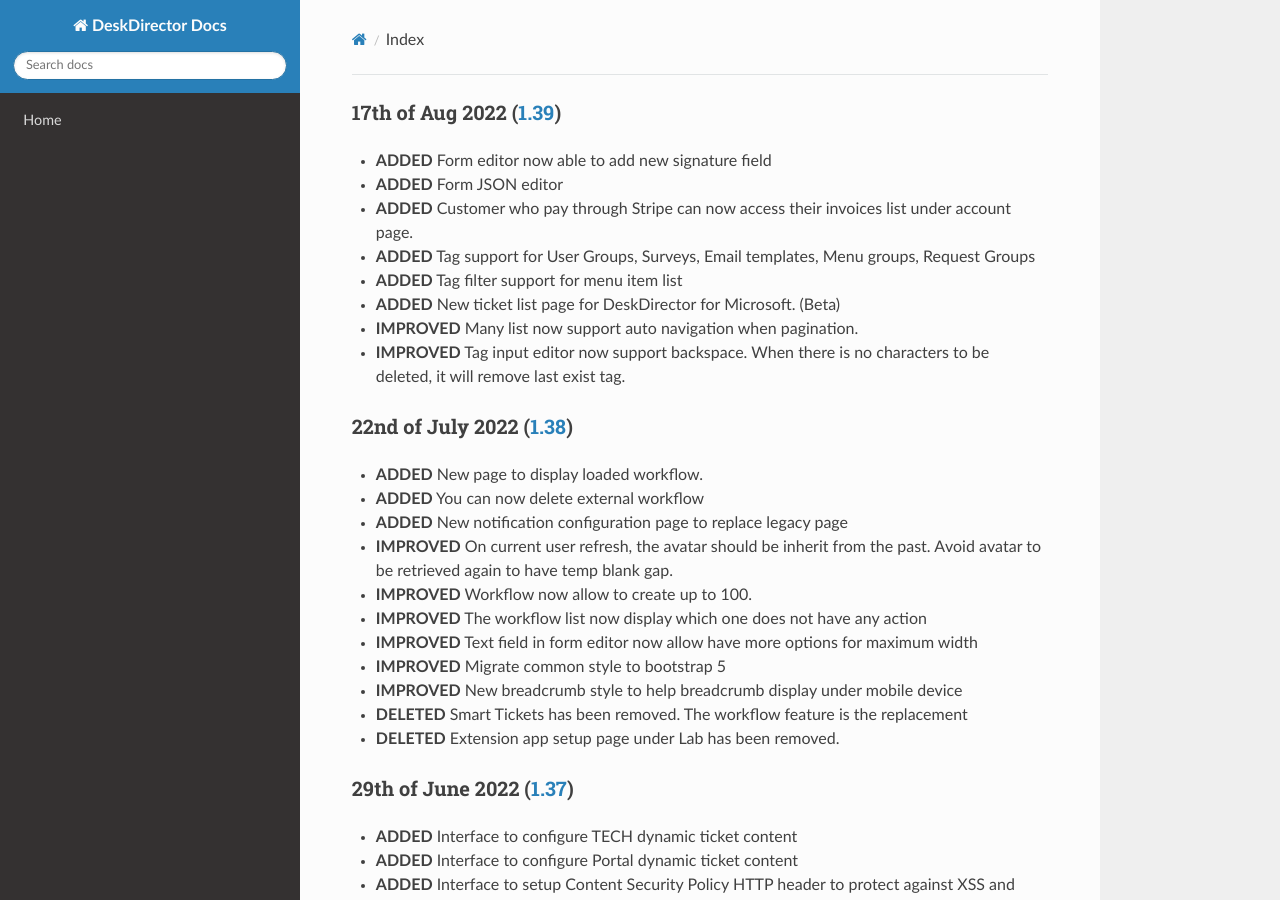
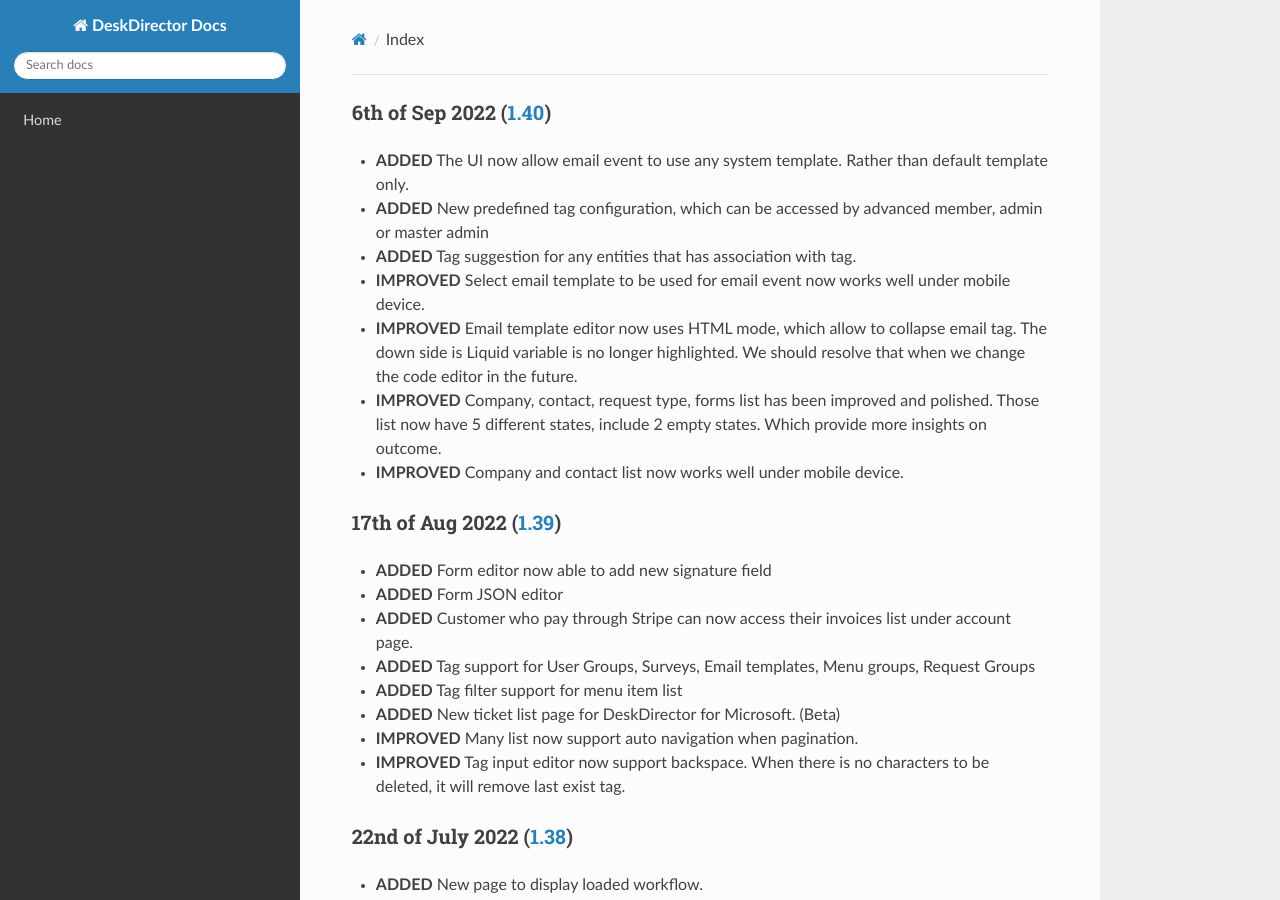
Before and after one commit to DeskDirector/docs, an MkDocs documentation site: the page built from docs/_release/admin/README.md, in a window 1280 px wide and 900 px high. Built offline with MkDocs 1.6.1, drawn with Linux system fonts in a browser that asks for light colours; nearby versions of some CDN libraries; old or Windows-style settings are respelled for this version of MkDocs.

Commit message:
Update README.md

```diff
--- a/docs/_release/admin/README.md
+++ b/docs/_release/admin/README.md
@@ -1,3 +1,13 @@
+### 6th of Sep 2022 ([1.40](v1.40.1))
+
+- **ADDED** The UI now allow email event to use any system template. Rather than default template only.
+- **ADDED** New predefined tag configuration, which can be accessed by advanced member, admin or master admin
+- **ADDED** Tag suggestion for any entities that has association with tag.
+- **IMPROVED** Select email template to be used for email event now works well under mobile device.
+- **IMPROVED** Email template editor now uses HTML mode, which allow to collapse email tag. The down side is Liquid variable is no longer highlighted. We should resolve that when we change the code editor in the future.
+- **IMPROVED** Company, contact, request type, forms list has been improved and polished. Those list now have 5 different states, include 2 empty states. Which provide more insights on outcome.
+- **IMPROVED** Company and contact list now works well under mobile device.
+
 ### 17th of Aug 2022 ([1.39](v1.39.1))
 
 - **ADDED** Form editor now able to add new signature field
```
